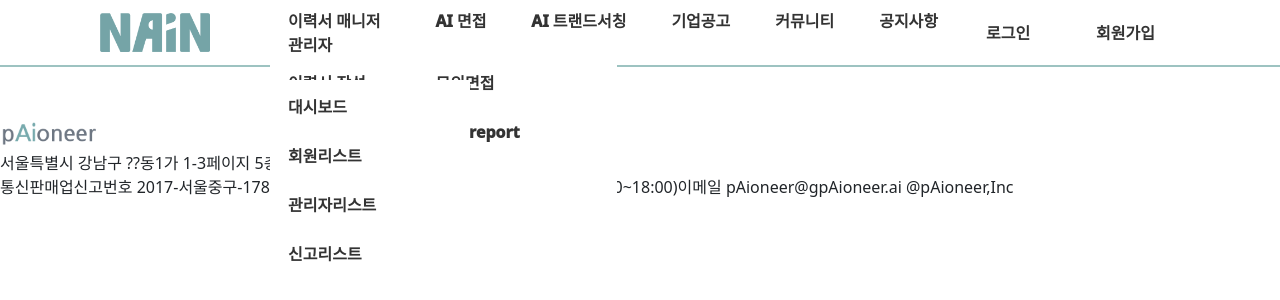
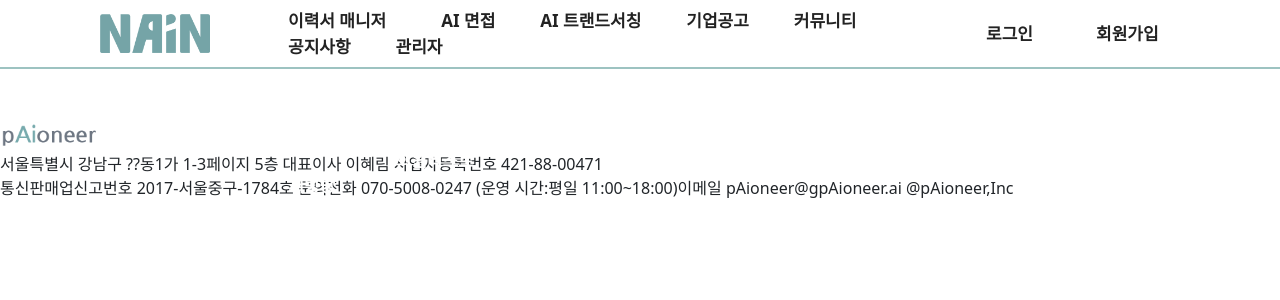
Before and after one commit to minsik99/nainReact, a Next.js app: page / in a window 1280 px wide. Shown: the top 300 px of the page. Built offline with nearby package versions, Linux system fonts and the light colour scheme.

Commit message:
no message

```diff
--- a/src/styles/global.css
+++ b/src/styles/global.css
@@ -83,11 +83,11 @@
 
 .navigation-container a {
   text-decoration: none;
-  font-weight: 1000;
+  font-weight: 600;
   padding: 0px 12px 0px 18px;
   display: inline-block;
-  font-size: 16px;
-  color: #333;
+  font-size: 17px;
+  color: #222;
 }
 
 .submenu {
@@ -100,8 +100,39 @@
   height: 200px;
   behavior: "smooth";
   z-index: 3;
-  background: #ffffff;
   margin-top: 13px;
+}
+
+.submenu a {
+  padding: 15px 0px 10px 18px;
+  color: #fff;
+}
+
+.menu-background {
+  position: absolute;
+  top: calc(100%);
+  left: 0;
+  width: 100%;
+  max-height: 0;
+  background-color: rgba(157, 195, 193, 0.8); /* 반투명 배경 색상 */
+  z-index: 2; /* 세부 메뉴 뒤에 위치하도록 설정 */
+  transition: max-height 0.3s ease, opacity 0.7s ease;
+  pointer-events: none; /* 마우스 이벤트를 무시 */
+  behavior: "smooth";
+  opacity: 0;
+}
+
+.menu-background-visible {
+  max-height: 320px;
+  opacity: 1;
+}
+
+.navigation-container li:hover .submenu {
+  max-height: 320px;
+}
+
+.navbar:hover .menu-background {
+  height: 210px;
 }
 
 .submenu a {
@@ -361,6 +392,3 @@
   color: #ffffff;
   border: 2px solid #9DC3C1;
 }
-.ck-editor__editable {
-  min-height: 30rem;
-}
```
